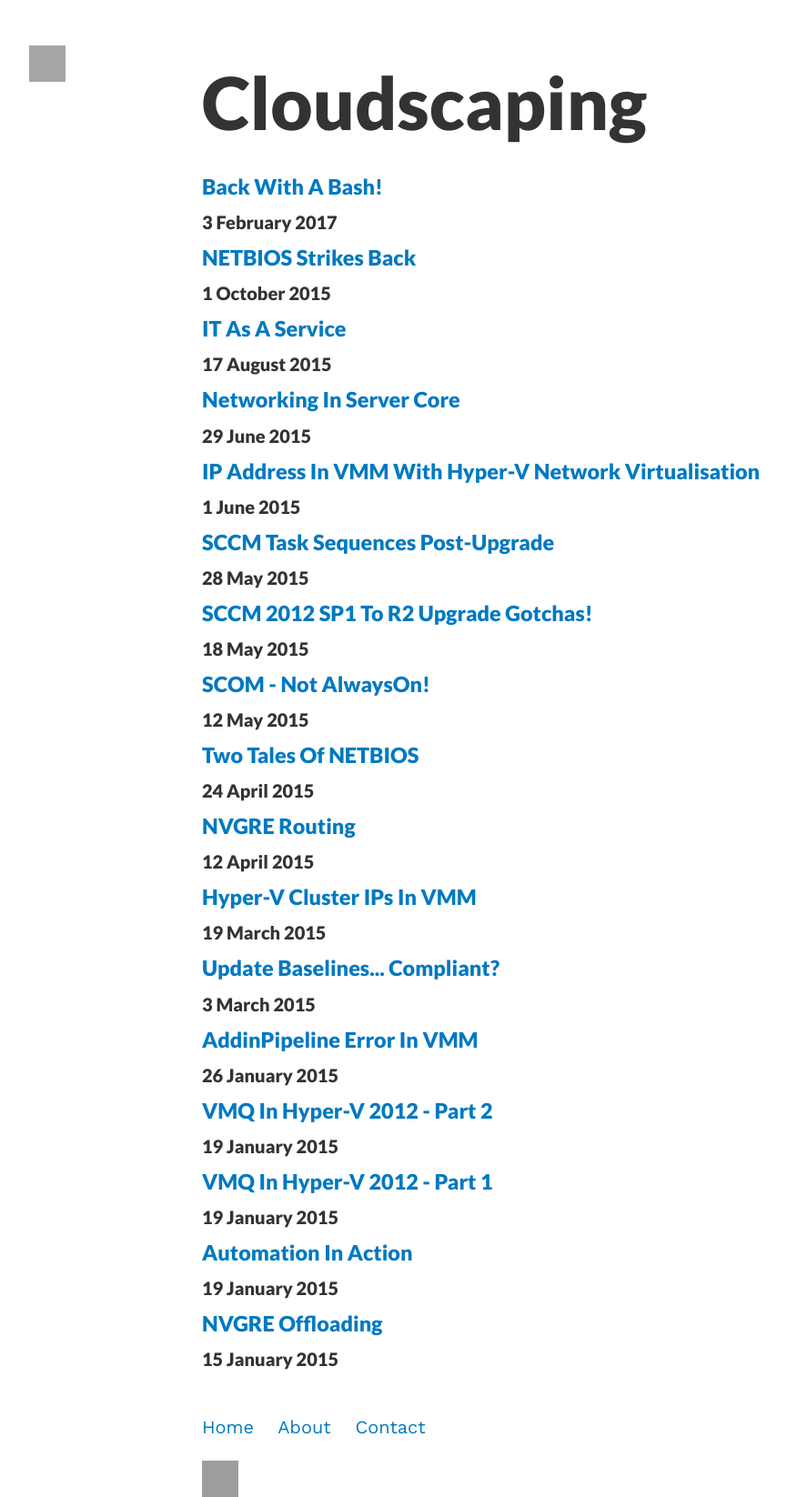
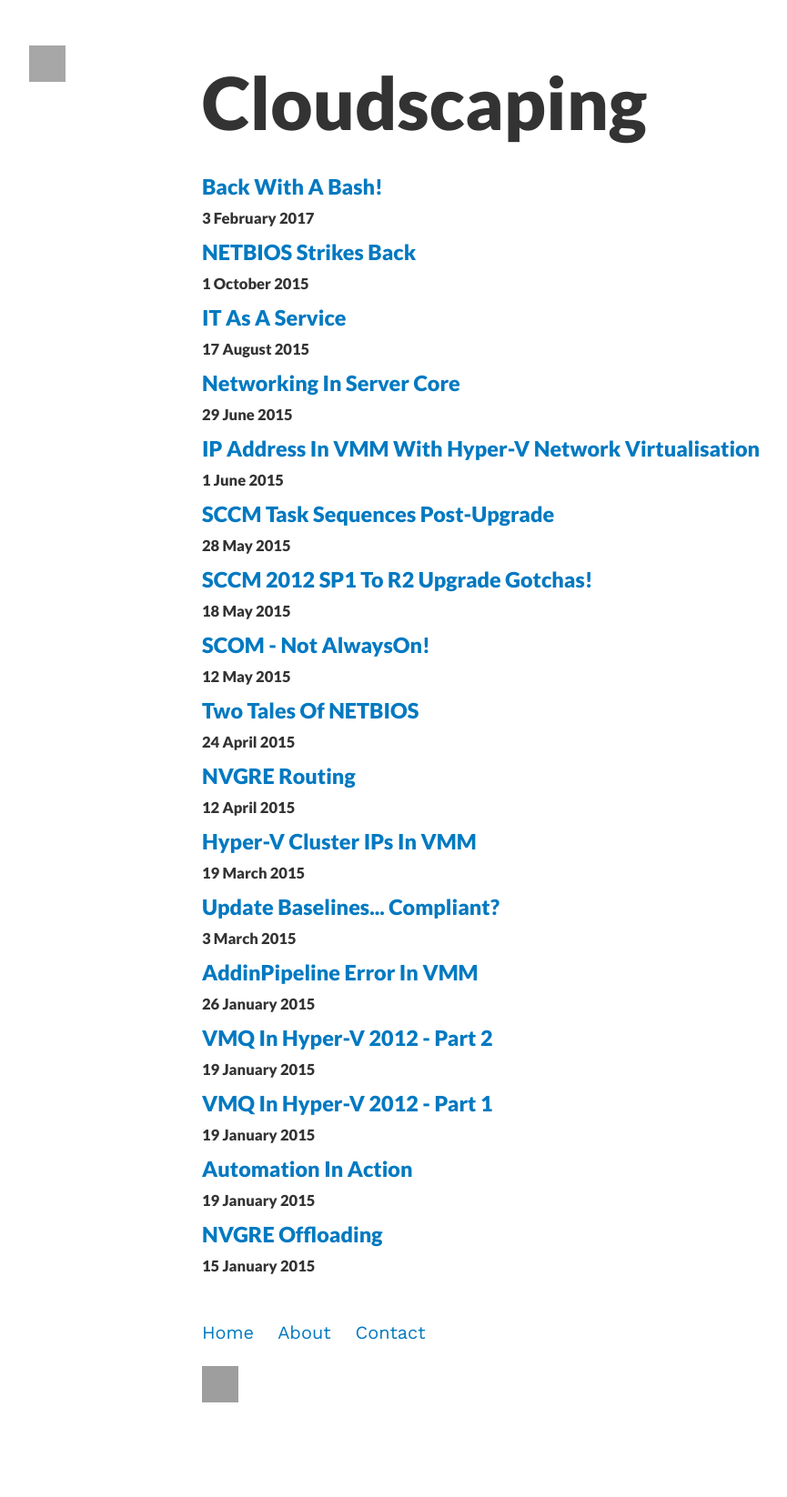
Before and after one commit to bhummerstone/bhummerstone.github.io, a Jekyll site: the page built from index.html, in a window 1280 px wide. Shown: the whole page at 91% size, without its empty margins (18-883 px from the left). Built offline with Jekyll 4.4.1, drawn with Linux system fonts in a browser that asks for light colours; after the commit the page ends 1542 px from its top, so only the background shows below that.

Commit message:
Messing with headers

```diff
--- a/index.html
+++ b/index.html
@@ -4,5 +4,5 @@ layout: default
 <h1 class="headline">{{site.title}}</h1>
 {% for post in site.posts %}
     <h3><a href="{{post.url}}">{{post.title}}</a></h3>
-    <h4>{{post.date | date: "%-d %B %Y"}}</h4>
+    <h5>{{post.date | date: "%-d %B %Y"}}</h5>
 {% endfor %}
```
